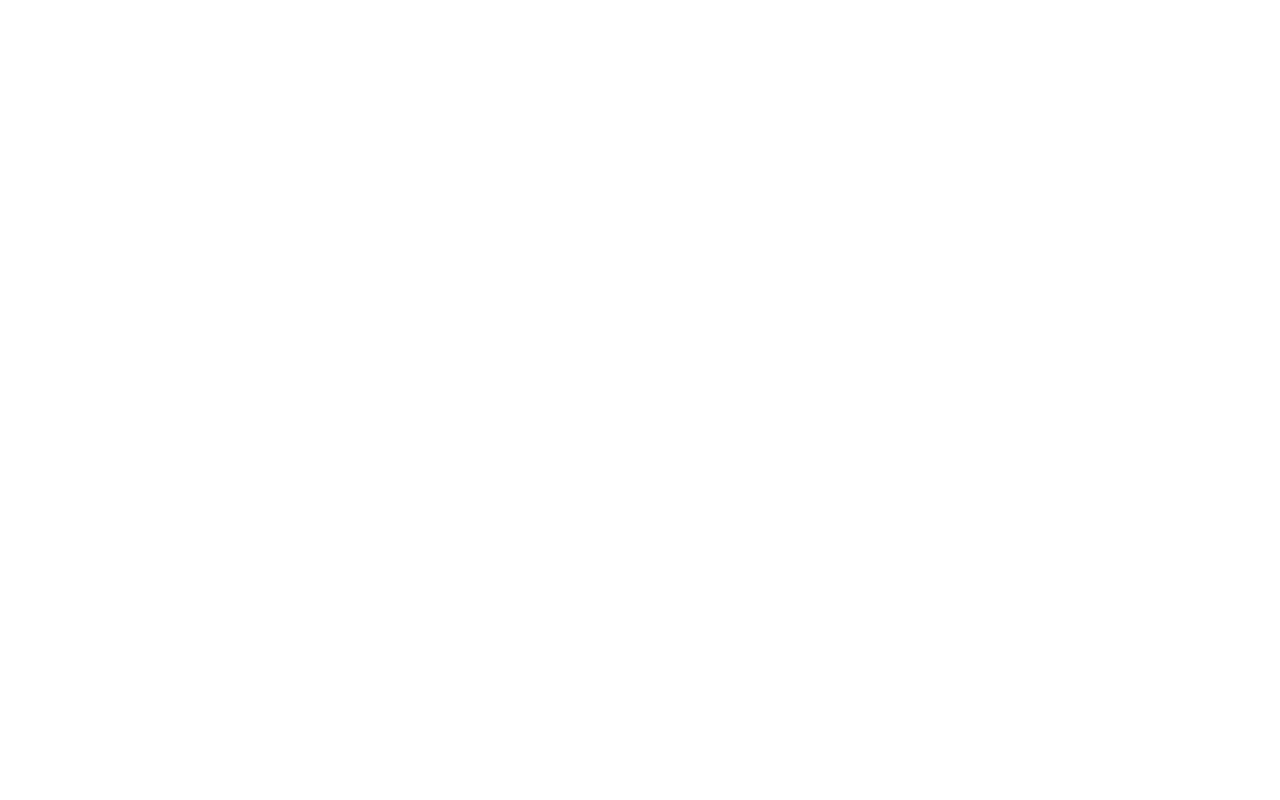
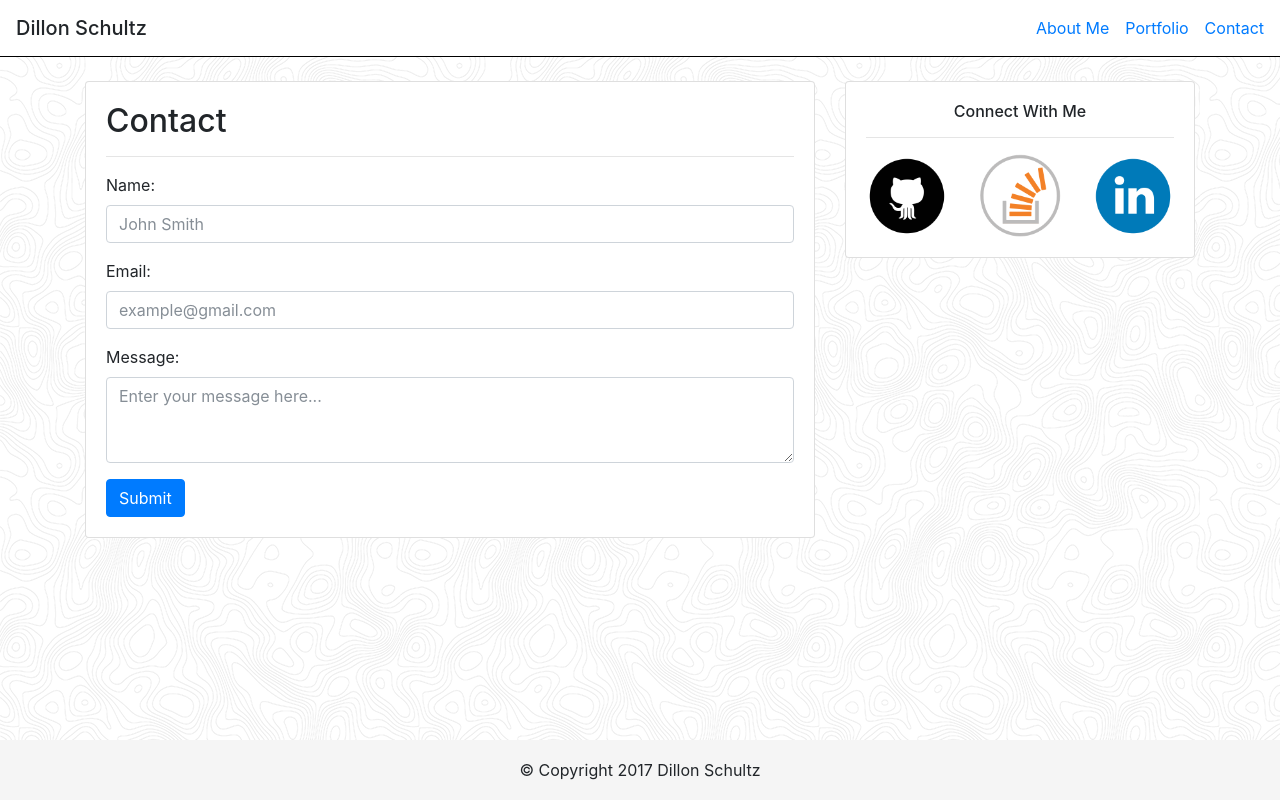
Before and after one commit to dillonschultz93/Bootstrap-Portfolio, a plain HTML site: page contact.html in a window 1280 px wide. Drawn offline with nearby package versions, Linux system fonts and the light colour scheme.

Commit message:
Added footer

```diff
--- a/contact.html
+++ b/contact.html
@@ -4,8 +4,71 @@
     <meta charset="UTF-8">
     <title>Contact</title>
     <link rel="stylesheet" href="https://maxcdn.bootstrapcdn.com/bootstrap/4.0.0-beta.2/css/bootstrap.min.css" integrity="sha384-PsH8R72JQ3SOdhVi3uxftmaW6Vc51MKb0q5P2rRUpPvrszuE4W1povHYgTpBfshb" crossorigin="anonymous">
+    <link rel="stylesheet" href="assets/css/style.css">
 </head>
 <body>
+<!-- Navbar -->
+    <nav class="navbar" id="nav-style">
+        <span class="navbar-brand mb-0 h1">Dillon Schultz</span>
+        <ul class="nav justify-content-end">
+            <li class="mr-3"><a href="index.html">About Me</a></li>
+            <li class="mr-3"><a href="portfolio.html">Portfolio</a></li>
+            <li><a href="contact.html">Contact</a></li>
+        </ul>
+    </nav>
 
+<!-- Content -->
+    <div class="container">
+        <div class="row">
+            <div class="col-md-8">
+                <div class="card mt-4">
+                    <div class="card-body">
+                        <h2>Contact</h2>
+                        <hr>
+                        <form>
+                            <div class="form-group">
+                                <label for="exampleInputEmail1">Name: </label>
+                                <input type="email" class="form-control" id="exampleInputEmail1" aria-describedby="emailHelp" placeholder="John Smith">
+                            </div>
+                            <div class="form-group">
+                                <label for="exampleInputEmail1">Email: </label>
+                                <input type="email" class="form-control" id="exampleInputEmail1" aria-describedby="emailHelp" placeholder="example@gmail.com">
+                            </div>
+                            <div class="form-group">
+                                <label for="exampleFormControlTextarea1">Message:</label>
+                                <textarea class="form-control" id="exampleFormControlTextarea1" rows="3" placeholder="Enter your message here..."></textarea>
+                            </div>
+                            <button type="submit" class="btn btn-primary">Submit</button>
+                        </form>
+                    </div>
+                </div>
+            </div>
+<!-- Sidebar -->
+            <div class="col-md-4">
+                <div class="card mt-4" id="margin-bot">
+                    <div class="card-body text-center">
+                        <h6>Connect With Me</h6>
+                        <hr>
+                        <div class="row">
+                           <div class="col-sm-4">
+                               <img src="assets/images/GitHub-icons/if_github_circle_black_107161.png" alt="" class="img-fluid">
+                           </div>
+                           <div class="col-sm-4">
+                               <img src="assets/images/StackOverflow-icons/if_stackoverflow_1220302.png" alt="" class="img-fluid">
+                           </div>
+                           <div class="col-sm-4">
+                               <img src="assets/images/LinkedIn-icons/if_linkedin_circle_color_107178.png" alt="" class="img-fluid">
+                           </div>
+                        </div>
+                    </div>
+                </div>
+            </div>
+        </div>
+    </div>
+
+<!-- Footer -->
+    <footer class="footer mt-5 text-center">
+        <p>&#169; Copyright 2017 Dillon Schultz</p>
+    </footer>
 </body>
 </html>
```
Also changed, not shown: index.html (+1 -0 lines), portfolio.html (+5 -0 lines).
